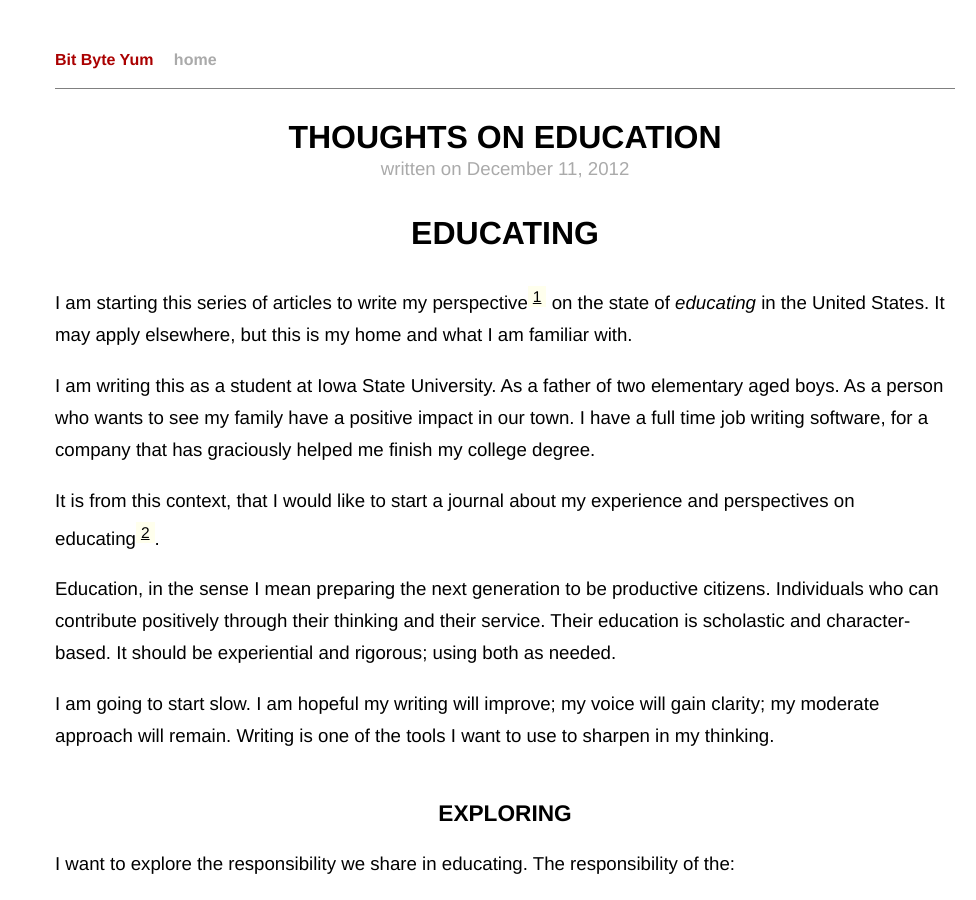
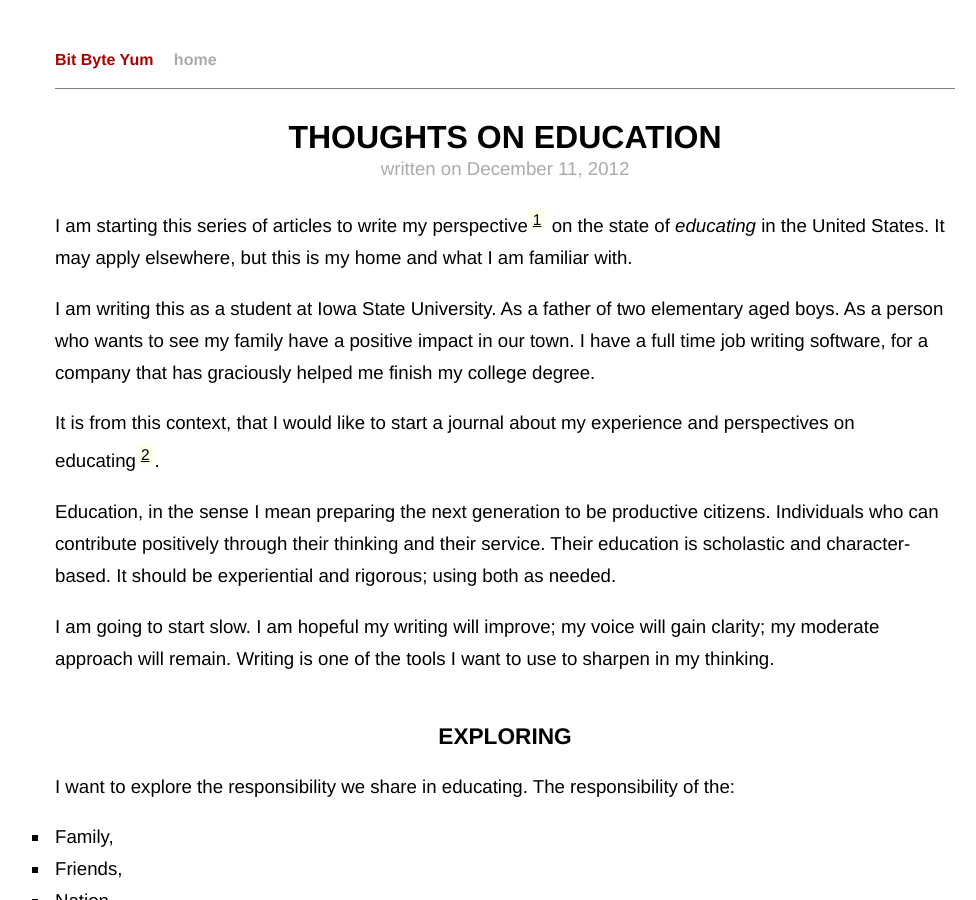
Before and after one commit to banderson623/banderson623.github.com, a Jekyll site: the page built from _posts/2012-12-11-Introduction.md, in a window 1280 px wide and 900 px high. Shown: the whole window, without its empty margins (135-1111 px from the left). Built offline with Jekyll 4.4.1, drawn with Linux system fonts in a browser that asks for light colours.

Commit message:
removed one more title

```diff
--- a/_posts/2012-12-11-Introduction.md
+++ b/_posts/2012-12-11-Introduction.md
@@ -5,8 +5,6 @@
 categories: articles
 tags: education philosophy
 ---
-
-# Educating
 
 I am starting this series of articles to write my perspective[^1] on the state of *educating* in the United States. It may apply elsewhere, but this is my home and what I am familiar with.
 
```
